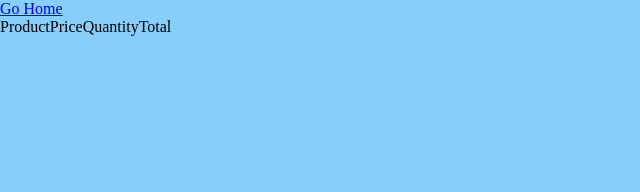
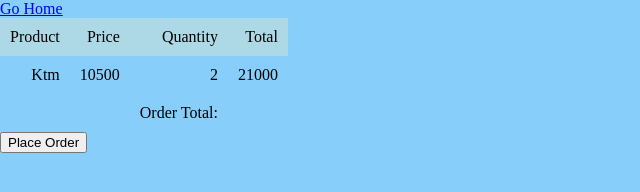
Before and after one commit to tannermeck/Lab-06-e-commerce-site-with-template, a plain HTML site: page cart/index.html in a window 1280 px wide. Shown: the whole page, without its empty margins (0-640 px from the left). Drawn offline with Linux system fonts and the light colour scheme; files that its build step writes are made by us from their sources.

Commit message:
cart created

```diff
--- a/cart/cart.css
+++ b/cart/cart.css
@@ -5,3 +5,10 @@ table {
 th {
     font-size: 1rem;
 }
+thead {
+    background-color: lightblue;
+}
+table th, table td {
+    padding: 10px;
+    text-align: right;
+}
--- a/cart/index.html
+++ b/cart/index.html
@@ -23,12 +23,21 @@
         </thead>
         <tbody id="table-body">
             <tr>
+                <td>Ktm</td>
+                <td>10500</td>
+                <td>2</td>
+                <td>21000</td>
+            </tr>
+        </tbody>
+        <tfooter>
+            <tr>
                 <td></td>
                 <td></td>
-                <td></td>
+                <td>Order Total:</td>
                 <td></td>
             </tr>
-        </tbody>
+        </tfooter>
     </table>
+    <button id="place-order">Place Order</button>
 </body>
 </html>
--- a/data/cart.js
+++ b/data/cart.js
@@ -0,0 +1,5 @@
+const cart = [
+    { id: 1, qty 2 },
+    { id: 5, qty 3 },
+];
+export default cart;
--- a/data/dirtbikes.js
+++ b/data/dirtbikes.js
@@ -4,7 +4,7 @@ const ktm = {
     image: 'ktm.jpeg',
     description:'2021 ktm 450sxf',
     category: 'first-place',
-    price: '10,5000'
+    price: '10,500'
 };
 
 const yamaha = {
```
